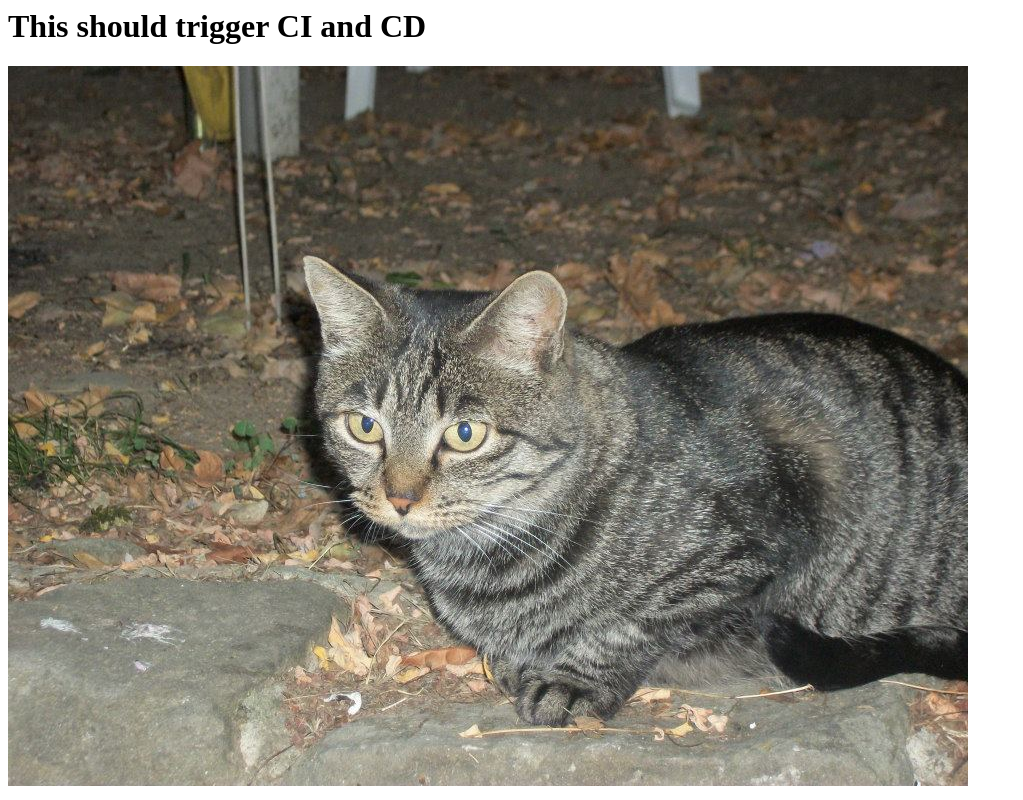
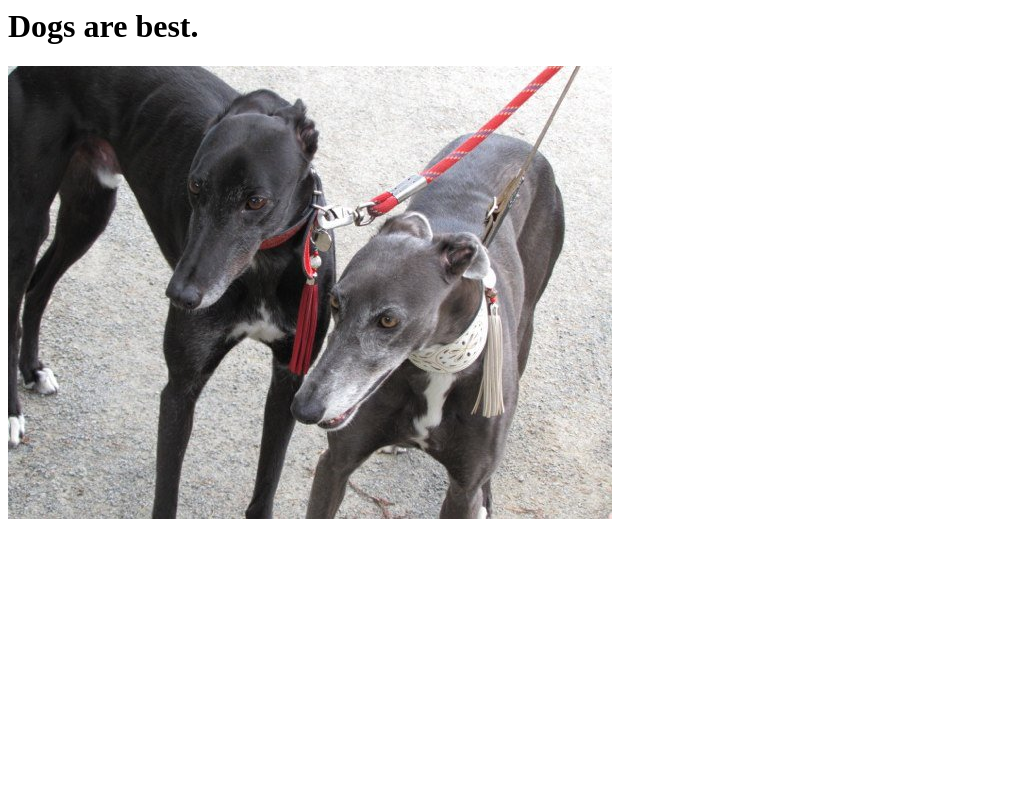
Before and after one commit to NillsF/continuous-delivery-demo, a plain HTML site: page index.html in a window 1280 px wide. Shown: the whole page, without its empty margins (0-1023 px from the left). Drawn offline with Linux system fonts and the light colour scheme.

Commit message:
dogs are better.

```diff
--- a/index.html
+++ b/index.html
@@ -6,8 +6,8 @@
     </head>
     <body>
         <h1>
-            This should trigger CI and CD
+            Dogs are best.
             </h1>
-        <img src="cat.jpg" alt="Picture of cat">
+        <img src="dog.jpg" alt="Picture of dogs">
     </body>
 </html>
```
